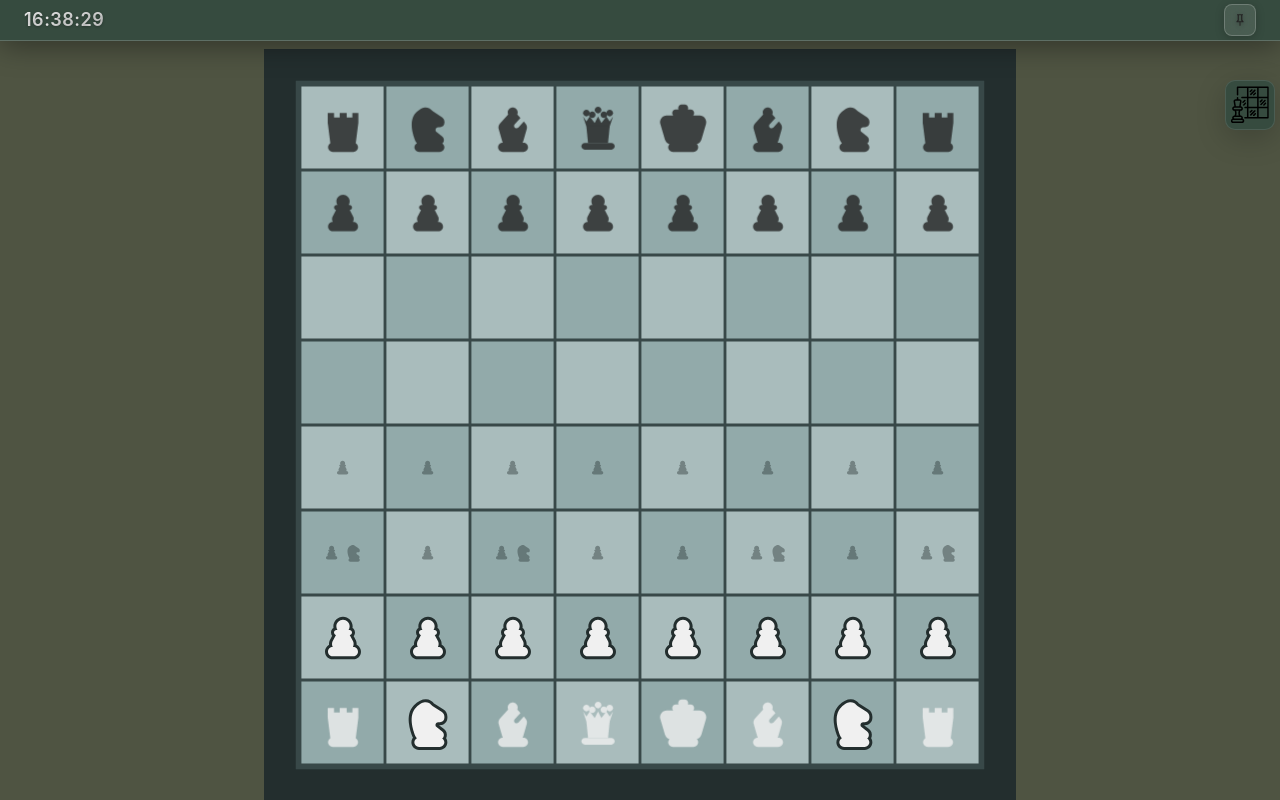
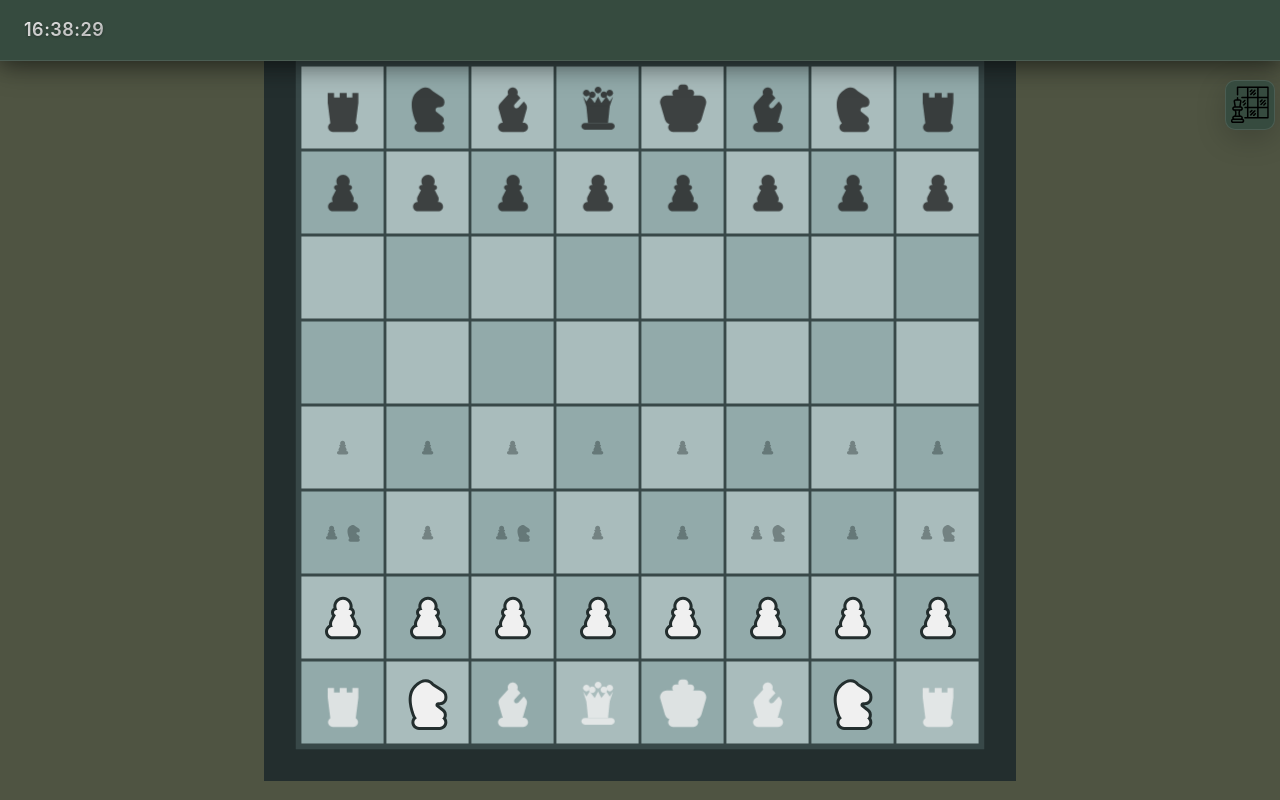
Before and after one commit to RADIANT0312/DeepChess09, a Vue app: page /game in a window 1280 px wide. Built offline with nearby package versions, Linux system fonts and the light colour scheme; sample sign-in values are in the browser's storage.

Commit message:
refactor: Simplify BaseTopBar by removing pinning functionality and related controls

```diff
--- a/src/components/BaseTopBar/index.vue
+++ b/src/components/BaseTopBar/index.vue
@@ -1,21 +1,11 @@
 <template>
-  <div class="top-bar" :class="{ 'expanded': isExpanded || isPinned || fixed }" @mouseenter="handleMouseEnter" @mouseleave="handleMouseLeave">
+  <div class="top-bar" :class="{ 'expanded': fixed }">
     <div class="top-bar-content">
       <slot name="content"></slot>
       <slot name="content2"></slot>
       <slot name="content3"></slot>
       <slot name="content4"></slot>
       <slot name="content5"></slot>
-      <div class="controls">
-        <slot name="controls">
-          <button class="pin-button" @click="togglePin" :class="{ 'pinned': isPinned }">
-            <svg width="16" height="16" viewBox="0 0 24 24" fill="currentColor">
-              <path v-if="!isPinned" d="M16,12V4H17V2H7V4H8V12L6,14V16H11.2V22H12.8V16H18V14L16,12M8.8,14L10,12.8V4H14V12.8L15.2,14H8.8Z"/>
-              <path v-else d="M14,4V8.5L12,6.5L10,8.5V4H14M16,2H8V10L12,6L16,10V2M18,12.5V11H16.5V12.5H18M18,16V14.5H16.5V16H18M12,20V18.5H10.5V20H12M8,20V18.5H6.5V20H8M8,16V14.5H6.5V16H8M12,16V14.5H10.5V16H12M8,12.5V11H6.5V12.5H8M12,12.5V11H10.5V12.5H12"/>
-            </svg>
-          </button>
-        </slot>
-      </div>
     </div>
   </div>
 </template>
@@ -24,10 +14,6 @@
 export default {
   name: 'BaseTopBar',
   props: {
-    initialPinned: {
-      type: Boolean,
-      default: false
-    },
     fixed: {
       type: Boolean,
       default: false
@@ -35,34 +21,10 @@ export default {
   },
   data() {
     return {
-      isExpanded: false,
-      isPinned: this.initialPinned,
     }
   },
   emits: ['expansion-change'],
   methods: {
-    handleMouseEnter() {
-      if (!this.isPinned && !this.fixed) {
-        this.isExpanded = true;
-        this.emitExpansionChange();
-      }
-    },
-
-    handleMouseLeave() {
-      if (!this.isPinned && !this.fixed) {
-        this.isExpanded = false;
-        this.emitExpansionChange();
-      }
-    },
-
-    togglePin() {
-      if (this.initialPinned) return;
-      this.isPinned = !this.isPinned;
-      if (this.isPinned) {
-        this.isExpanded = true;
-      }
-      this.emitExpansionChange();
-    },
 
     emitExpansionChange() {
       this.$emit('expansion-change', this.isExpanded || this.isPinned);
@@ -77,7 +39,7 @@ export default {
   top: 0;
   left: 0;
   right: 0;
-  height: 10px;
+  height: 60px;
   background: #364b3f;
   z-index: 1000;
   transition: all 0.4s cubic-bezier(0.25, 0.46, 0.45, 0.94);
@@ -92,62 +54,15 @@ export default {
   box-shadow: 0 4px 30px rgba(0, 0, 0, 0.4);
 }
 
-.top-bar.expanded {
-  height: 40px;
-  border-bottom: 1px solid rgba(255, 255, 255, 0.2);
-}
-
 .top-bar-content {
   display: flex;
   align-items: center;
   justify-content: space-between;
   padding: 0 24px;
   height: 100%;
-  opacity: 0;
-  transform: translateY(-10px);
+  opacity: 1;
+  transform: translateY(0);
   transition: all 0.4s cubic-bezier(0.25, 0.46, 0.45, 0.94);
 }
 
-.top-bar.expanded .top-bar-content {
-  opacity: 1;
-  transform: translateY(0);
-}
-
-.pin-button {
-  background: rgba(255, 255, 255, 0.1);
-  border: 1px solid rgba(255, 255, 255, 0.2);
-  cursor: pointer;
-  padding: 8px 8px;
-  border-radius: 8px;
-  transition: all 0.3s cubic-bezier(0.25, 0.46, 0.45, 0.94);
-  display: flex;
-  align-items: center;
-  justify-content: center;
-  backdrop-filter: blur(8px);
-  box-shadow: 0 2px 10px rgba(0, 0, 0, 0.2);
-}
-
-.pin-button:hover {
-  background: rgba(255, 255, 255, 0.2);
-  border-color: rgba(255, 255, 255, 0.3);
-  transform: translateY(-1px);
-  box-shadow: 0 4px 15px rgba(0, 0, 0, 0.3);
-}
-
-.pin-button.pinned {
-  background: linear-gradient(135deg, #667eea 0%, #764ba2 100%);
-  border-color: rgba(255, 255, 255, 0.4);
-  box-shadow: 0 4px 20px rgba(102, 126, 234, 0.3);
-}
-
-.pin-button.pinned:hover {
-  transform: translateY(-2px);
-  box-shadow: 0 6px 25px rgba(102, 126, 234, 0.4);
-}
-
-.pin-button svg {
-  width: 14px;
-  height: 14px;
-  filter: drop-shadow(0 1px 2px rgba(0, 0, 0, 0.3));
-}
 </style>
```
